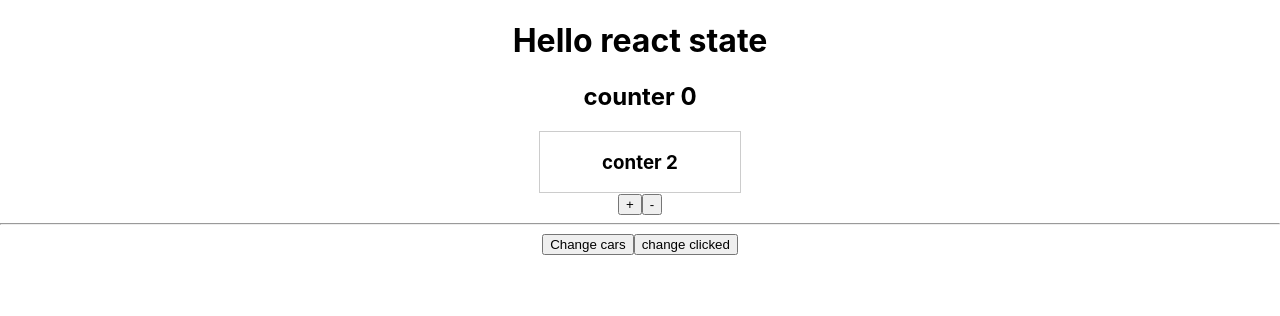
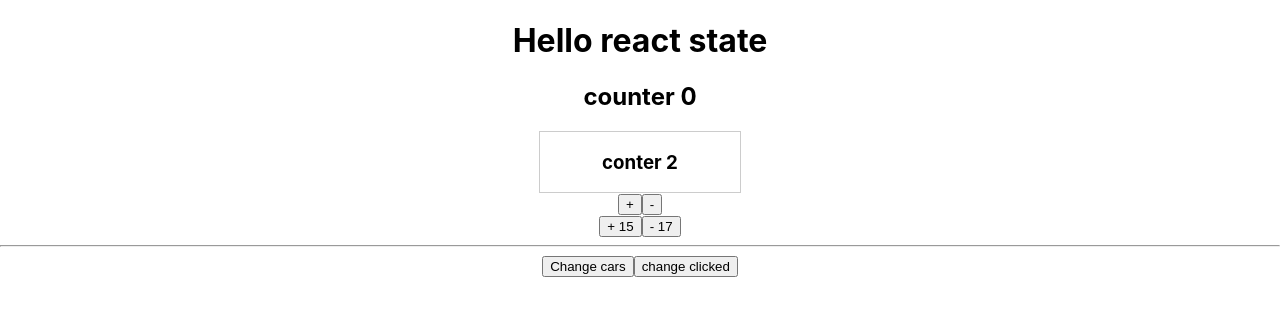
Before and after one commit to Ihornechypor/udemy_react_theory, a React (Create React App) app: page / in a window 1280 px wide. Shown: the top 316 px of the page. Built offline with nearby package versions, Linux system fonts and the light colour scheme.

Commit message:
lesson 95 new function

```diff
--- a/src/Counter/Counter.js
+++ b/src/Counter/Counter.js
@@ -2,6 +2,7 @@
 import {connect} from 'react-redux'
 import Auxiliary from '../hoc/Auxiliary'
 import Counter2 from '../Counter2/Counter2'
+import {number} from "prop-types";
 
 
 class Counter extends Component {
@@ -23,6 +24,11 @@
                 <Counter2 />
                 <button onClick={this.props.onAdd}>+</button>
                 <button onClick={this.props.onSub}>-</button>
+
+                <div className="Actions">
+                    <button onClick={() => this.props.onAddNumber(15)}>+ 15</button>
+                    <button onClick={() => this.props.onAddNumber(-17)}>- 17</button>
+                </div>
             </Auxiliary>
         )
     }
@@ -37,7 +43,8 @@
 function mapDispatchToProps(dispatch) {
     return {
         onAdd: () => dispatch({type: 'ADD'}),
-        onSub: () => dispatch({type: 'SUB'})
+        onSub: () => dispatch({type: 'SUB'}),
+        onAddNumber: number => dispatch({type: 'ADD_NUMBER', payload: number})
     }
 }
 
--- a/src/redux/rootReducer.js
+++ b/src/redux/rootReducer.js
@@ -13,8 +13,12 @@
             return {
                 counter: state.counter - 1
             }
+        case 'ADD_NUMBER':
+            return {
+                counter: state.counter + action.payload
+            }
+        default:
+            return state
 
     }
-
-    return state
 }
```
